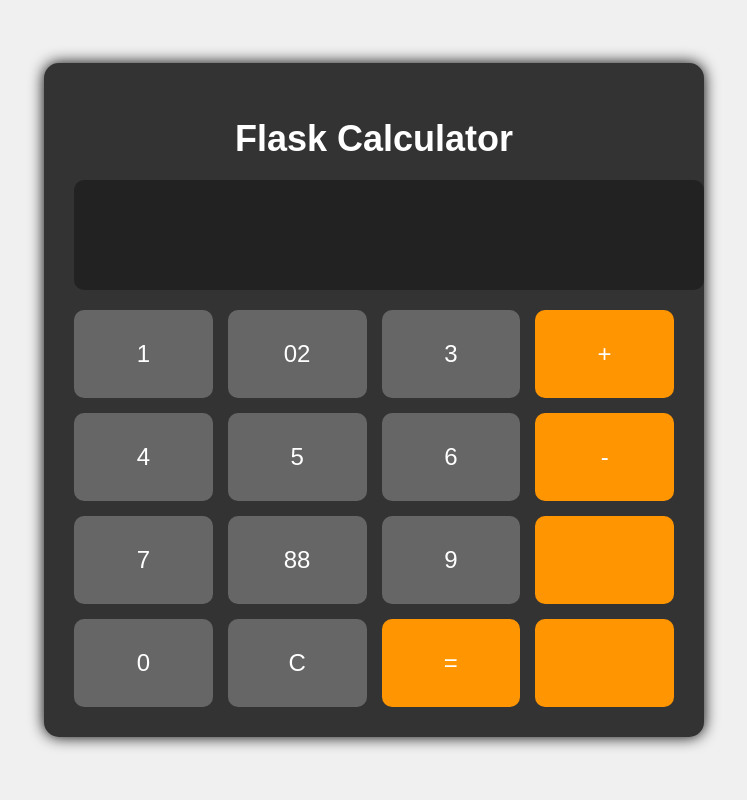
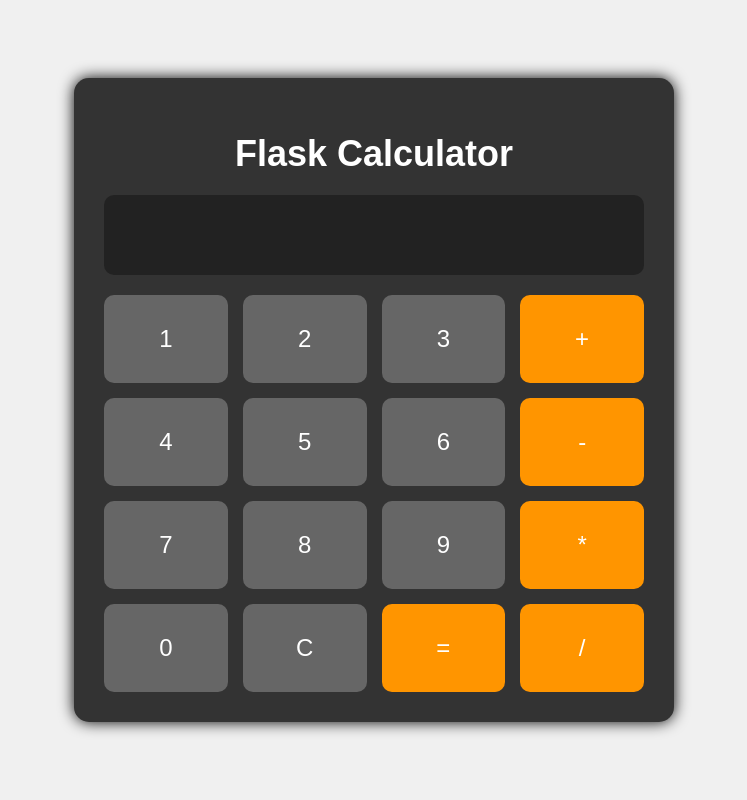
Before and after one commit to arzaa-cali/TP3-LOG3000, a Flask app: page / in a window 1280 px wide. Shown: the whole page, without its empty margins (266-1013 px from the left). Run offline with Flask 3, Linux system fonts and the light colour scheme.

Commit message:
fix: régler les problèmes d'affichage de la calculatrice (#8)

```diff
--- a/static/style.css
+++ b/static/style.css
@@ -6,6 +6,10 @@ body {
    align-items: center;
    height: 100vh;
    margin: 0;
+}
+
+* {
+   box-sizing: border-box;
 }
 
 .calculator {
--- a/templates/index.html
+++ b/templates/index.html
@@ -14,7 +14,7 @@
 
       <div class="buttons">
          <button type="button" class="btn" onclick="appendToDisplay('1')">1</button>
-         <button type="button" class="btn" onclick="appendToDisplay('2')">02</button>
+         <button type="button" class="btn" onclick="appendToDisplay('2')">2</button>
          <button type="button" class="btn" onclick="appendToDisplay('3')">3</button>
          <button type="button" class="btn operator" onclick="appendToDisplay('+')">+</button>
 
@@ -24,14 +24,14 @@
          <button type="button" class="btn operator" onclick="appendToDisplay('-')">-</button>
 
          <button type="button" class="btn" onclick="appendToDisplay('7')">7</button>
-         <button type="button" class="btn" onclick="appendToDisplay('8')">88</button>
+         <button type="button" class="btn" onclick="appendToDisplay('8')">8</button>
          <button type="button" class="btn" onclick="appendToDisplay('9')">9</button>
-         <button type="button" class="btn operator" onclick="appendToDisplay('*')"></button>
+         <button type="button" class="btn operator" onclick="appendToDisplay('*')">*</button>
 
          <button type="button" class="btn" onclick="appendToDisplay('0')">0</button>
          <button type="button" class="btn" onclick="clearDisplay()">C</button>
          <button type="submit" class="btn operator">=</button>
-         <button type="button" class="btn operator" onclick="appendToDisplay('/')"></button>
+         <button type="button" class="btn operator" onclick="appendToDisplay('/')">/</button>
       </div>
    </form>
 </div>
```
